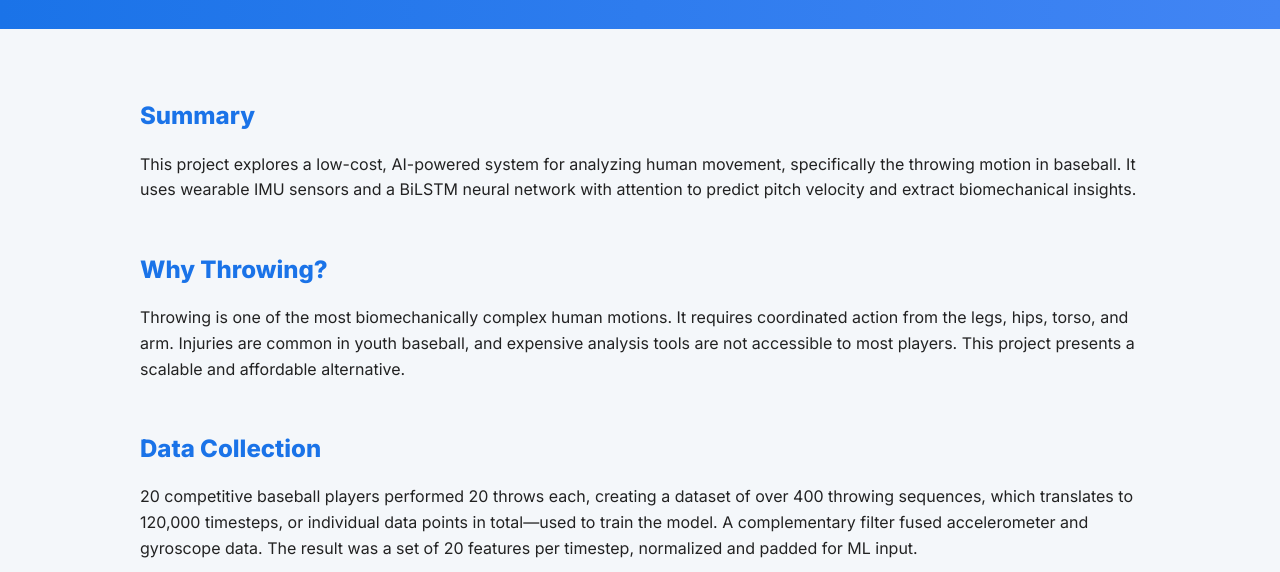
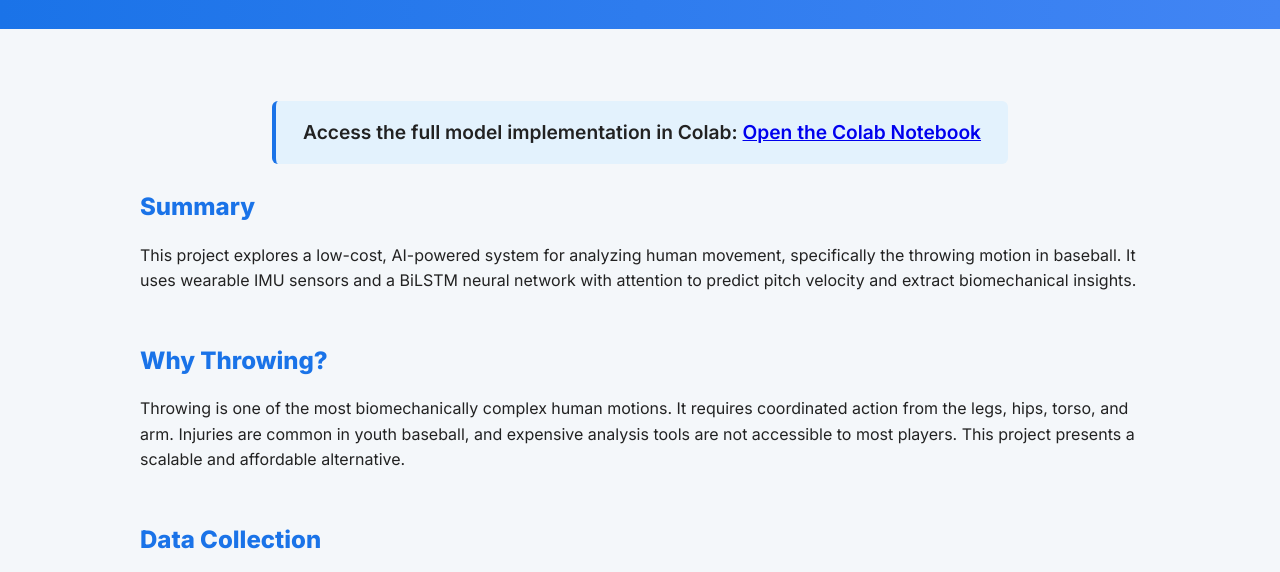
Before and after one commit to titancoder12/GVRSF2025, a plain HTML site: page index.html in a window 1280 px wide. Shown: the part 168-740 px from the top of the page. Drawn offline with Linux system fonts and the light colour scheme.

Commit message:
add link

```diff
--- a/index.html
+++ b/index.html
@@ -62,6 +62,7 @@
   </header>
 
   <main>
+    <p style="text-align: center; margin: 1.5rem auto; font-size: 1.2rem; font-weight: 600; background: #e3f2fd; padding: 1rem; border-left: 4px solid #1a73e8; max-width: 700px; border-radius: 6px;">Access the full model implementation in Colab: <a href="https://colab.research.google.com/drive/1OlGwYABf4zN_s58eClnuo4AzomNRv6C4?usp=sharing" target="_blank">Open the Colab Notebook</a></p>
     <section>
       <h2>Summary</h2>
       <p>This project explores a low-cost, AI-powered system for analyzing human movement, specifically the throwing motion in baseball. It uses wearable IMU sensors and a BiLSTM neural network with attention to predict pitch velocity and extract biomechanical insights.</p>
```
